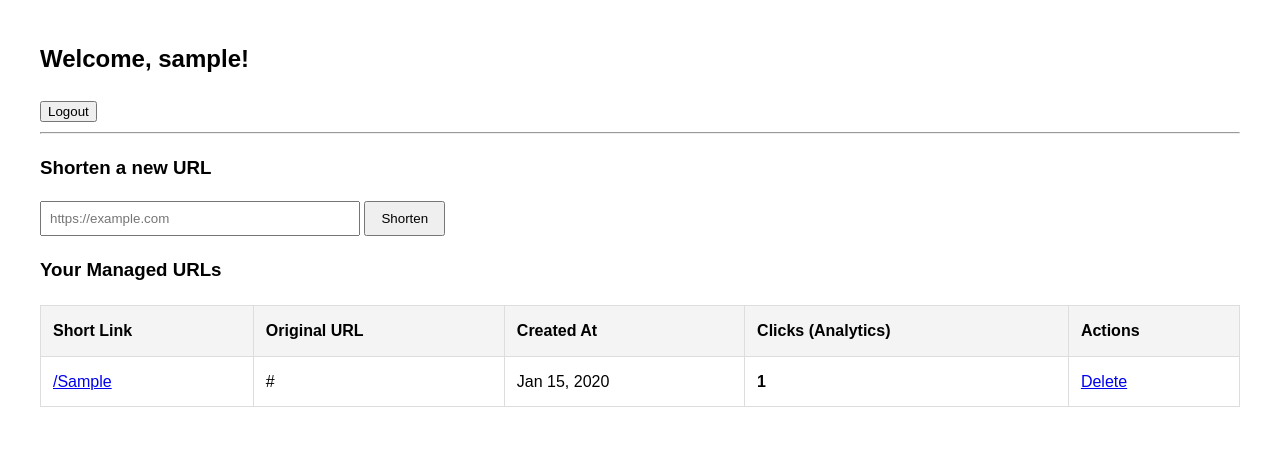
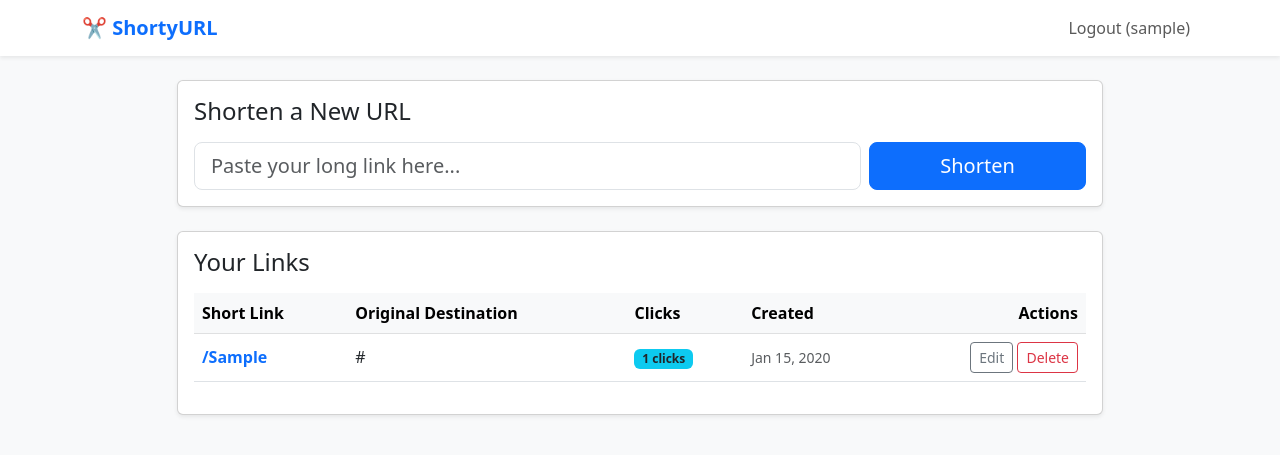
Before and after one commit to bleualien/URL-Shortener, a Django app: page /dashboard/ in a window 1280 px wide. Shown: the top 455 px of the page. Run offline with Django 5.2, Linux system fonts and the light colour scheme; a user stored in the database is signed in; tables that the repository leaves empty hold one stand-in row (values such as "Sample post").

Commit message:
improved ui

```diff
--- a/core/urls.py
+++ b/core/urls.py
@@ -18,8 +18,8 @@ Including another URLconf
 from django.contrib import admin
 from django.urls import path, include
 from django.shortcuts import redirect
-from django.contrib.auth import views as auth_views  # Essential import
-from shortener import views as short_views           # Essential import
+from django.contrib.auth import views as auth_views
+from shortener import views as short_views           # We use 'short_views' here
 
 urlpatterns = [
     path('admin/', admin.site.urls),
@@ -32,6 +32,9 @@ urlpatterns = [
     path('logout/', auth_views.LogoutView.as_view(next_page='login'), name='logout'),
     path('register/', short_views.register, name='register'),
 
-    # App Routes (includes dashboard, redirect, and delete)
-    path('', include('shortener.urls')),
+    # App Routes
+    path('dashboard/', short_views.dashboard, name='dashboard'),
+    path('delete/<int:pk>/', short_views.delete_url, name='delete_url'),
+    path('edit/<int:pk>/', short_views.edit_url, name='edit_url'), # Fixed the name here
+    path('<str:short_key>/', short_views.redirect_url, name='redirect'),
 ]
--- /dev/null
+++ b/shortener/templates/shortener/base.html
@@ -0,0 +1,35 @@
+<!DOCTYPE html>
+<html lang="en">
+<head>
+    <meta charset="UTF-8">
+    <meta name="viewport" content="width=device-width, initial-scale=1.0">
+    <title>URL Shortener</title>
+    <link href="https://cdn.jsdelivr.net/npm/bootstrap@5.3.0/dist/css/bootstrap.min.css" rel="stylesheet">
+    <style>
+        body { background-color: #f8f9fa; }
+        .navbar-brand { font-weight: bold; color: #0d6efd; }
+    </style>
+</head>
+<body>
+    <nav class="navbar navbar-expand-lg navbar-light bg-white shadow-sm mb-4">
+        <div class="container">
+            <a class="navbar-brand" href="{% url 'dashboard' %}">✂️ ShortyURL</a>
+            <div class="navbar-nav ms-auto">
+                {% if user.is_authenticated %}
+                    <form action="{% url 'logout' %}" method="post" class="d-inline">
+                        {% csrf_token %}
+                        <button type="submit" class="btn btn-link nav-link">Logout ({{ user.username }})</button>
+                    </form>
+                {% else %}
+                    <a class="nav-link" href="{% url 'login' %}">Login</a>
+                    <a class="nav-link" href="{% url 'register' %}">Register</a>
+                {% endif %}
+            </div>
+        </div>
+    </nav>
+
+    <div class="container">
+        {% block content %}{% endblock %}
+    </div>
+</body>
+</html>
--- a/shortener/templates/shortener/dashboard.html
+++ b/shortener/templates/shortener/dashboard.html
@@ -1,60 +1,55 @@
-<!DOCTYPE html>
-<html>
-<head>
-    <title>URL Shortener Dashboard</title>
-    <style>
-        body { font-family: sans-serif; margin: 40px; line-height: 1.6; }
-        table { width: 100%; border-collapse: collapse; margin-top: 20px; }
-        th, td { border: 1px solid #ddd; padding: 12px; text-align: left; }
-        th { background-color: #f4f4f4; }
-        .stats { color: #666; font-size: 0.9em; }
-    </style>
-</head>
-<body>
-    <h2>Welcome, {{ user.username }}!</h2>
+{% extends 'shortener/base.html' %}
 
-    <form action="{% url 'logout' %}" method="post">
+{% block content %}
+<div class="row">
+    <div class="col-md-10 mx-auto">
+        <div class="card shadow-sm mb-4">
+            <div class="card-body">
+                <h4 class="card-title mb-3">Shorten a New URL</h4>
+                <form method="post" class="row g-2">
                     {% csrf_token %}
-        <button type="submit">Logout</button>
+                    <div class="col-md-9">
+                        <input type="url" name="original_url" class="form-control form-control-lg" placeholder="Paste your long link here..." required>
+                    </div>
+                    <div class="col-md-3">
+                        <button type="submit" class="btn btn-primary btn-lg w-100">Shorten</button>
+                    </div>
                 </form>
+            </div>
+        </div>
 
-    <hr>
-
-    <h3>Shorten a new URL</h3>
-    <form method="post">
-        {% csrf_token %}
-        <input type="url" name="original_url" placeholder="https://example.com" required style="width: 300px; padding: 8px;">
-        <button type="submit" style="padding: 8px 15px;">Shorten</button>
-    </form>
-
-    <h3>Your Managed URLs</h3>
-    <table>
-        <thead>
+        <div class="card shadow-sm">
+            <div class="card-body">
+                <h4 class="card-title mb-3">Your Links</h4>
+                <div class="table-responsive">
+                    <table class="table table-hover align-middle">
+                        <thead class="table-light">
                             <tr>
                                 <th>Short Link</th>
-                <th>Original URL</th>
-                <th>Created At</th>
-                <th>Clicks (Analytics)</th>
-                <th>Actions</th>
+                                <th>Original Destination</th>
+                                <th>Clicks</th>
+                                <th>Created</th>
+                                <th class="text-end">Actions</th>
                             </tr>
                         </thead>
                         <tbody>
                             {% for url in urls %}
                             <tr>
-                <td><a href="{% url 'redirect' url.short_key %}" target="_blank">/{{ url.short_key }}</a></td>
-                <td>{{ url.original_url }}</td>
-                <td>{{ url.created_at|date:"M d, Y" }}</td>
-                <td><strong>{{ url.clicks }}</strong></td>
-                <td>
-                    <a href="{% url 'delete_url' url.id %}" onclick="return confirm('Are you sure?')">Delete</a>
+                                <td><a href="{% url 'redirect' url.short_key %}" class="text-decoration-none fw-bold" target="_blank">/{{ url.short_key }}</a></td>
+                                <td class="text-truncate" style="max-width: 250px;">{{ url.original_url }}</td>
+                                <td><span class="badge bg-info text-dark">{{ url.clicks }} clicks</span></td>
+                                <td class="text-muted small">{{ url.created_at|date:"M d, Y" }}</td>
+                                <td class="text-end">
+                                    <a href="{% url 'edit_url' url.id %}" class="btn btn-sm btn-outline-secondary">Edit</a>
+                                    <a href="{% url 'delete_url' url.id %}" class="btn btn-sm btn-outline-danger" onclick="return confirm('Delete this link?')">Delete</a>
                                 </td>
-            </tr>
-            {% empty %}
-            <tr>
-                <td colspan="5">No URLs shortened yet.</td>
                             </tr>
                             {% endfor %}
                         </tbody>
                     </table>
-</body>
-</html>
+                </div>
+            </div>
+        </div>
+    </div>
+</div>
+{% endblock %}
--- a/shortener/utils.py
+++ b/shortener/utils.py
@@ -2,12 +2,15 @@ import string
 
 
 def generate_short_key(instance_id):
+    # ADD AN OFFSET HERE
+    # 100,000 will ensure your first short link is 'q0u' instead of '1'
+    id_num = instance_id + 100000
     characters = string.digits + string.ascii_letters
     base = len(characters)
     res = []
 
     # Simple Base62 conversion
-    id_num = instance_id
+    # id_num = instance_id
     while id_num > 0:
         res.append(characters[id_num % base])
         id_num //= base
```
Also changed, not shown: shortener/templates/shortener/edit.html (added, +32 -0 lines), shortener/templates/shortener/login.html (+44 -7 lines), shortener/templates/shortener/register.html (+56 -7 lines). Lines whose indentation alone changed are shown as unchanged.
